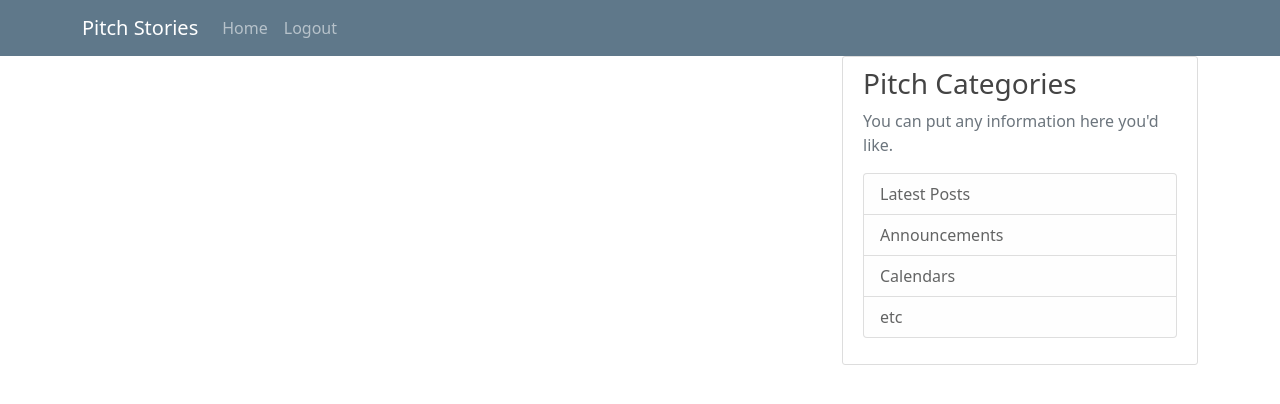
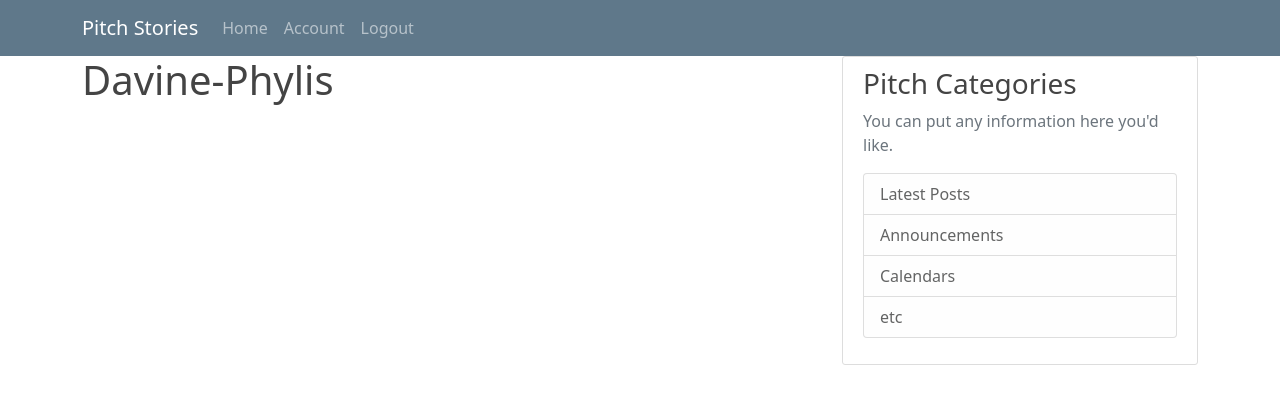
Before and after one commit to Davine-94/Pitch-stories, a Flask app: page /account in a window 1280 px wide. Shown: the top 404 px of the page. Run offline with Flask 2, Linux system fonts and the light colour scheme; a user stored in the database is signed in.

Commit message:
Added the account

```diff
--- a/app/templates/account.html
+++ b/app/templates/account.html
@@ -2,3 +2,7 @@
     super() }}
 <link rel="stylesheet" href="{{url_for('static',filename='css/index.css')}}" />
 {%endblock%}
+
+{%block content%}
+    <h1>{{ current_user.username }}</h1>
+{%endblock%}
--- a/app/templates/base.html
+++ b/app/templates/base.html
@@ -31,7 +31,8 @@
             <!-- Navbar Right Side -->
             <div class="navbar-nav">
             {% if current_user.is_authenticated %}
-            <a class="nav-item nav-link" href="{{ url_for('logout') }}">Logout</a>
+              <a class="nav-item nav-link" href="{{ url_for('account') }}">Account</a>
+              <a class="nav-item nav-link" href="{{ url_for('logout') }}">Logout</a>
             {% else %}
               <a class="nav-item nav-link" href="{{ url_for('login') }}">Login</a>
               <a class="nav-item nav-link" href="{{ url_for('register') }}">Register</a>
```
